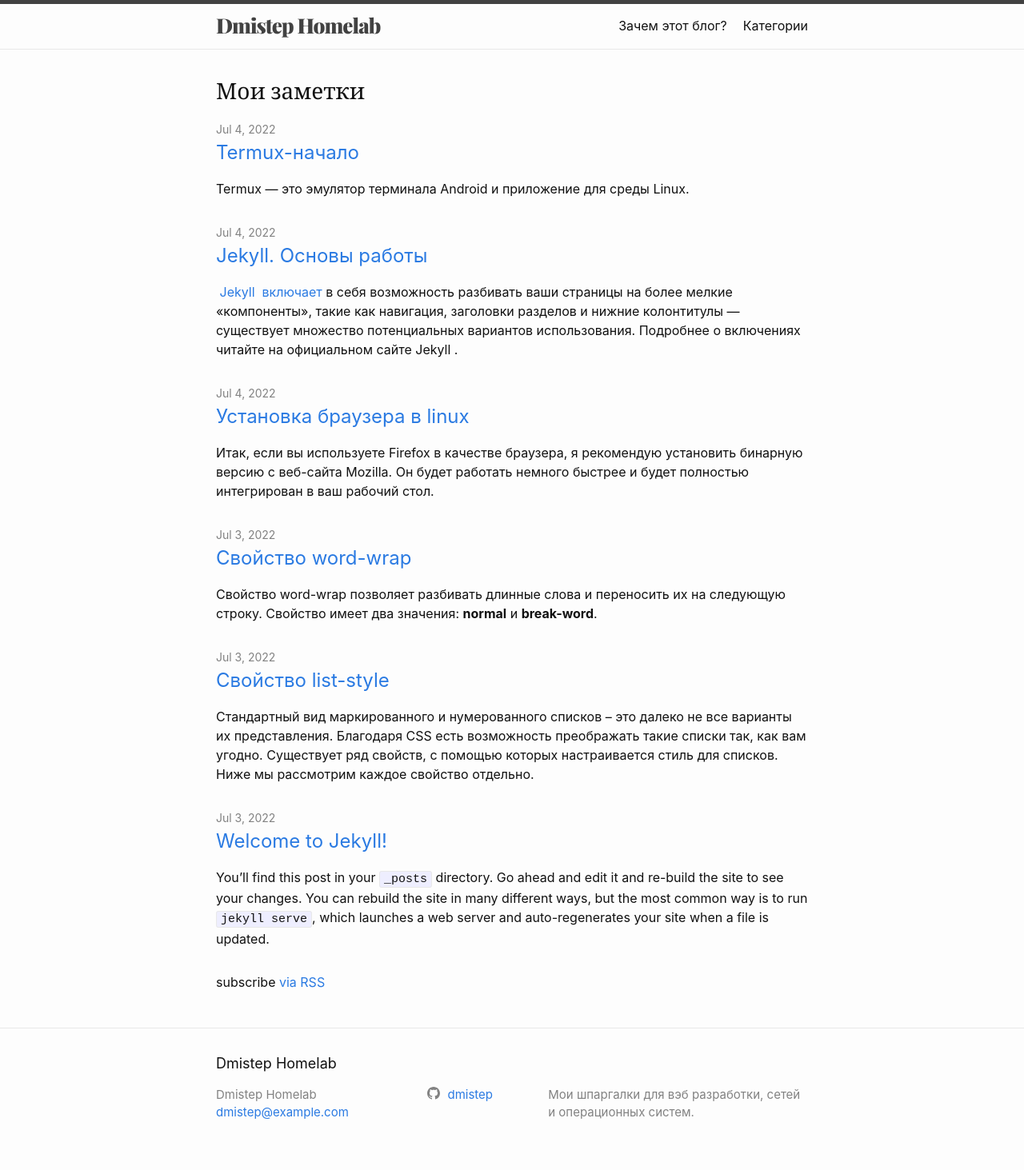
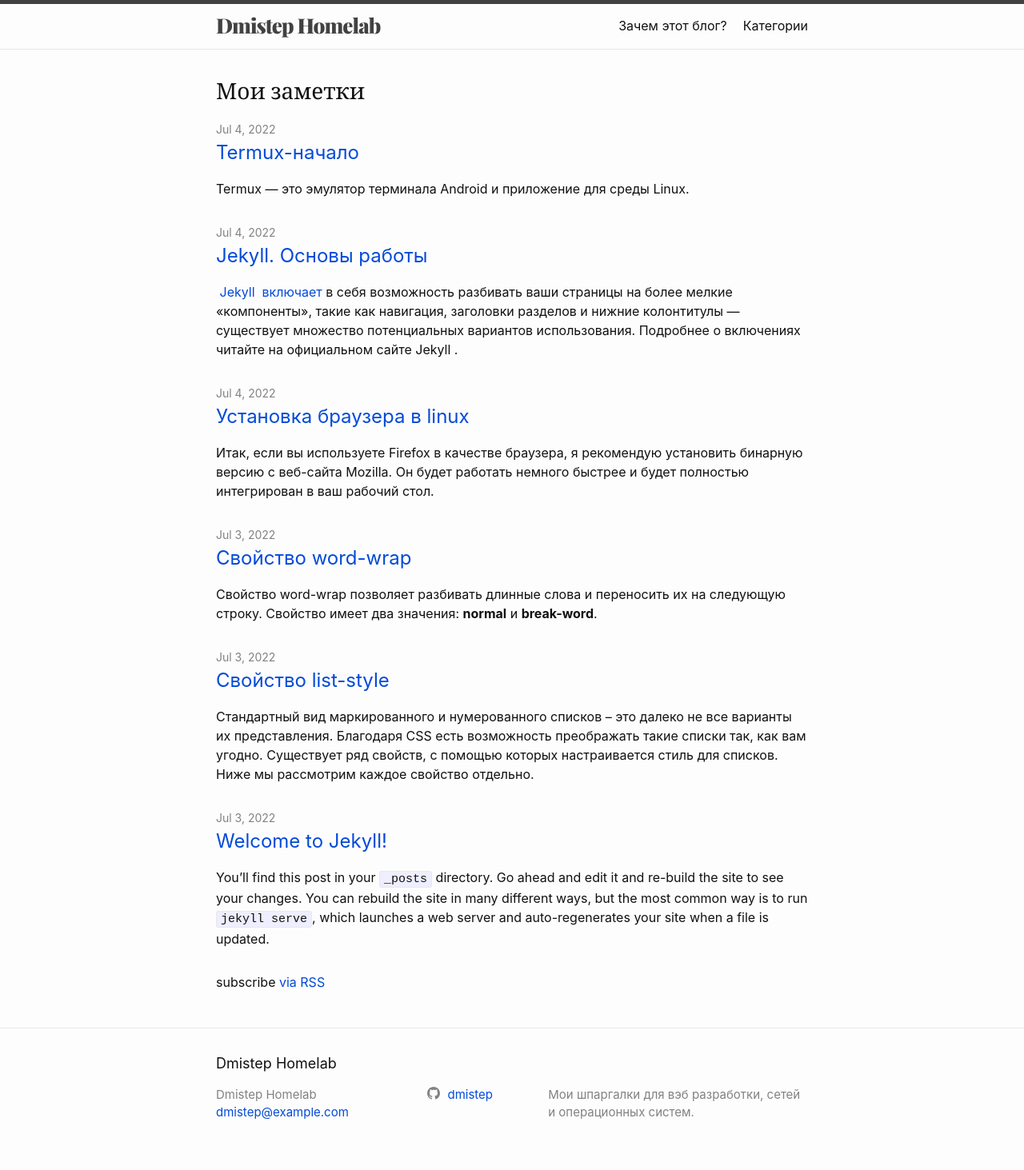
Before and after one commit to Dmistep/test-blog, a Jekyll site: the page built from index.md, in a window 1280 px wide. Shown: the whole page at 80% size. Built offline with Jekyll 4.4.1, drawn with Linux system fonts in a browser that asks for light colours.

Commit message:
update style.css

```diff
--- a/css/style.css
+++ b/css/style.css
@@ -62,7 +62,8 @@ h1, h2, h3, h4, h5, h6 {
 
 /** Links */
 a {
-    color: #2a7ae2;
+    /*color: #2a7ae2;*/
+    color:#034ad8;
     text-decoration: none;
 }
 
```
